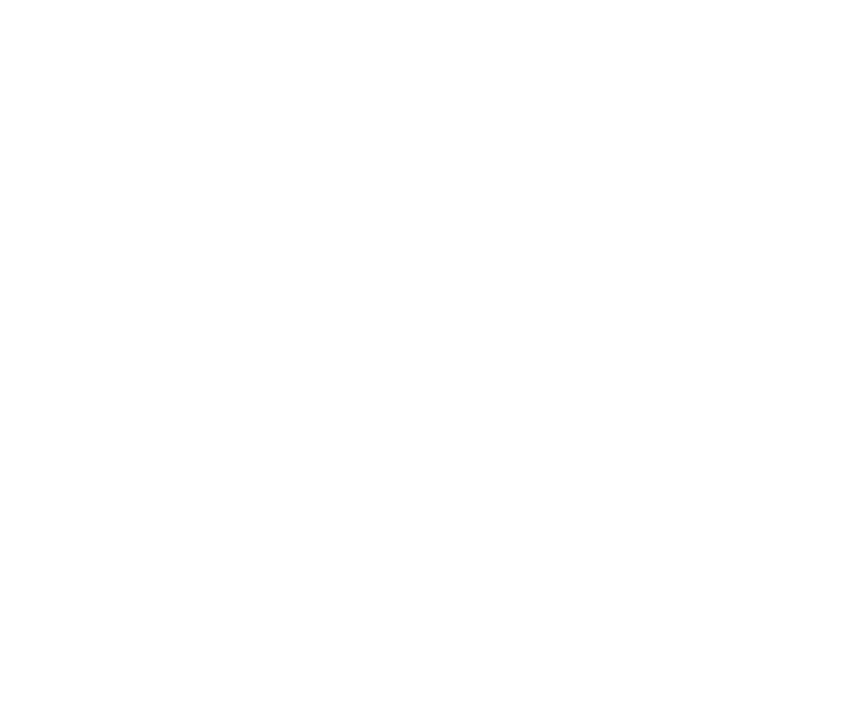
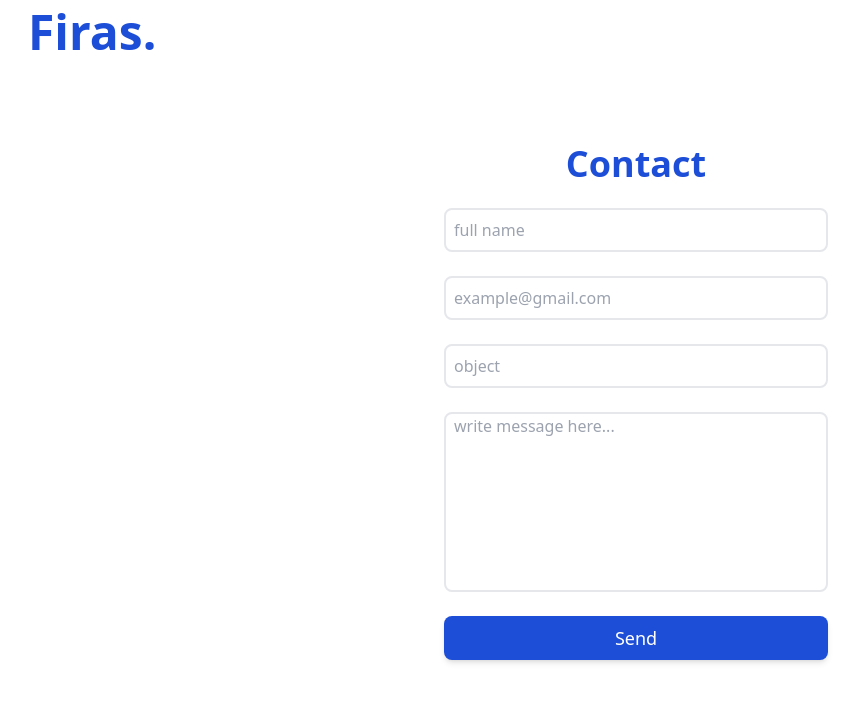
Before and after one commit to riahifiras/personal-portfolio, a React (Vite) app: page /contact in a window 1280 px wide. Before the commit this address had no page. Shown: the top 702 px of the page, without its empty margins (4-863 px from the left). Built offline with nearby package versions, Linux system fonts and the light colour scheme; a web font is replaced by a local one.

Commit message:
Add contact page.

```diff
--- a/src/App.jsx
+++ b/src/App.jsx
@@ -2,6 +2,7 @@
 import { BrowserRouter, Route, Routes } from 'react-router-dom';
 import Home from './pages/Home'
 import Slider from './pages/Slider';
+import Contact from './pages/Contact';
 
 function App() {
   return(
@@ -10,6 +11,7 @@
         <Routes>
           <Route path="/" element={<Home />} />
           <Route path="/slider/:title" element={<Slider />} />
+          <Route path="/contact" element={<Contact />} />
         </Routes>
       </BrowserRouter>
     </>
--- a/src/components/ContactLinks/ContactLinks.jsx
+++ b/src/components/ContactLinks/ContactLinks.jsx
@@ -5,11 +5,10 @@
 const ContactLinks = () => {
   return (
     <nav className='flex flex-row justify-between items-center ml-auto mr-auto w-72 lg:w-96 mb-6'>
-        <button className='contact-link'><FaTwitter className='w-5 h-5' /></button>
-        <button className='contact-link'><FaFacebook className='w-5 h-5' /></button>
-        <button className='contact-link'><FaLinkedin className='w-5 h-5' /></button>
-        <button className='contact-link'><FaGithub className='w-5 h-5' /></button>
-        <button className='contact-link'><FaEnvelope className='w-5 h-5' /></button>
+        <button onClick={() => window.open("https://www.facebook.com/riahi.firas.505/", "_blank")} className='contact-link'><FaFacebook className='w-5 h-5' /></button>
+        <button onClick={() => window.open("https://www.linkedin.com/in/firas-riahi-200346246/", "_blank")} className='contact-link'><FaLinkedin className='w-5 h-5' /></button>
+        <button onClick={() => window.open("https://github.com/riahifiras", "_blank")} className='contact-link'><FaGithub className='w-5 h-5' /></button>
+        <button onClick={() => window.location.pathname = "/contact"} className='contact-link'><FaEnvelope className='w-5 h-5' /></button>
     </nav>
   )
 }
--- a/src/components/Offer/Offer.jsx
+++ b/src/components/Offer/Offer.jsx
@@ -7,7 +7,7 @@
     <div className='flex sm:flex-row bg-gray-800 text-white rounded-3xl shadow-md justify-around items-center w-11/12 lg:w-3/5 lg:h-52 ml-auto mr-auto negative flex-col py-6'>
         <h1 className='text-3xl font-semibold w-5/6 sm:w-1/4 text-center'>Start a project?</h1>
         <h3 className='text-xl w-5/6 sm:w-1/4 text-center'>Interested in working together? We should queue up a time to chat. I’ll buy the coffee.</h3>
-        <button className='flex justify-center items-center h-10 w-40 mt-6 rounded-full bg-teal-400 text-white text-xl font-semibold hover:bg-teal-500 transition duration-200'>Get in touch</button>
+        <button onClick={() => window.location.pathname = "/contact"} className='flex justify-center items-center h-10 w-40 mt-6 rounded-full bg-teal-400 text-white text-xl font-semibold hover:bg-teal-500 transition duration-200'>Get in touch</button>
     </div>
   )
 }
--- a/src/containers/Front/Front.jsx
+++ b/src/containers/Front/Front.jsx
@@ -4,13 +4,21 @@
 
 
 const Front = () => {
+
+  const handleDownload = () => {
+    const link = document.createElement('a');
+    link.href = 'src/assets/CV.pdf';
+    link.download = 'CV.pdf';
+    link.click();
+  };
+
   return (
     <div className='w-full h-screen flex justify-evenly items-center flex-col-reverse lg:flex-row'>
       <div className='flex flex-col items-center text-center lg:text-left lg:items-start w-3/4 lg:w-1/3'>
         <h1 className='lg:text-5xl text-3xl font-semibold font-euro'>Hi, I'm Firas Riahi</h1>
         <br />
         <h3 className='lg:text-4xl text-2xl'>Frontend developer, Game developer, and Graphic designer</h3>
-        <button className='flex justify-center items-center h-10 w-36 mt-6 rounded-full bg-blue-700 text-white text-xl font-semibold hover:bg-blue-600 transition duration-200'>Download CV</button>
+        <button onClick={handleDownload} className='flex justify-center items-center h-10 w-36 mt-6 rounded-full bg-blue-700 text-white text-xl font-semibold hover:bg-blue-600 transition duration-200'>Download CV</button>
       </div>
       <img src={image1} alt="" className='size' />
     </div>
--- a/src/pages/Contact.jsx
+++ b/src/pages/Contact.jsx
@@ -1,8 +1,45 @@
-import React from 'react'
+import React, { useState } from 'react'
+import Header from "../containers/Header/Header"
 
 const Contact = () => {
+
+  const [info, setInfo] = useState({
+    name: "",
+    email: "",
+    object: "",
+    message: ""
+  });
+
+  const handleChange = (e) => {
+    const { name, value } = e.target
+    setInfo((prevInfo) => ({
+      ...prevInfo, [name]: value
+    }))
+  }
+
+  const handleSubmit = (e) => {
+    e.preventDefault();
+    setInfo({
+      name: "",
+      email: "",
+      object: "",
+      message: ""
+    })
+  }
+
   return (
-    <div>Contact</div>
+    <div className="w-screen h-screen">
+      <Header />
+      <form onSubmit={handleSubmit} className='translate-y-20 flex flex-col justify-center items-center gap-6'>
+        <h1 className='text-4xl font-semibold text-blue-700'>Contact</h1>
+        <input value={info.name} onChange={handleChange} type="text" name="name" placeholder='full name' className='flex justify-center items-center px-2 w-96 h-11 outline-none border-2 rounded-lg focus:border-blue-700' />
+        <input value={info.email} onChange={handleChange} type="email" name="email" placeholder='example@gmail.com' className='flex justify-center items-center px-2 w-96 h-11 outline-none border-2 rounded-lg focus:border-blue-700' />
+        <input value={info.object} onChange={handleChange} type="text" name="object" placeholder='object' className='flex justify-center items-center px-2 w-96 h-11 outline-none border-2 rounded-lg focus:border-blue-700' />
+        <textarea value={info.message} onChange={handleChange} name="message" placeholder='write message here...' style={{ height: "180px" }} className='px-2 w-96 outline-none border-2 rounded-lg resize-none focus:border-blue-700'></textarea>
+        <button type="submit" className='text-lg flex justify-center items-center w-96 h-11 cursor-pointer shadow-md bg-blue-700 text-white rounded-lg hover:bg-blue-600'>Send</button>
+      </form>
+
+    </div>
   )
 }
 
```
Also changed, not shown: src/pages/Slider.jsx (+9 -9 lines), 1 other file (tests, documents, lock files or other folders).
